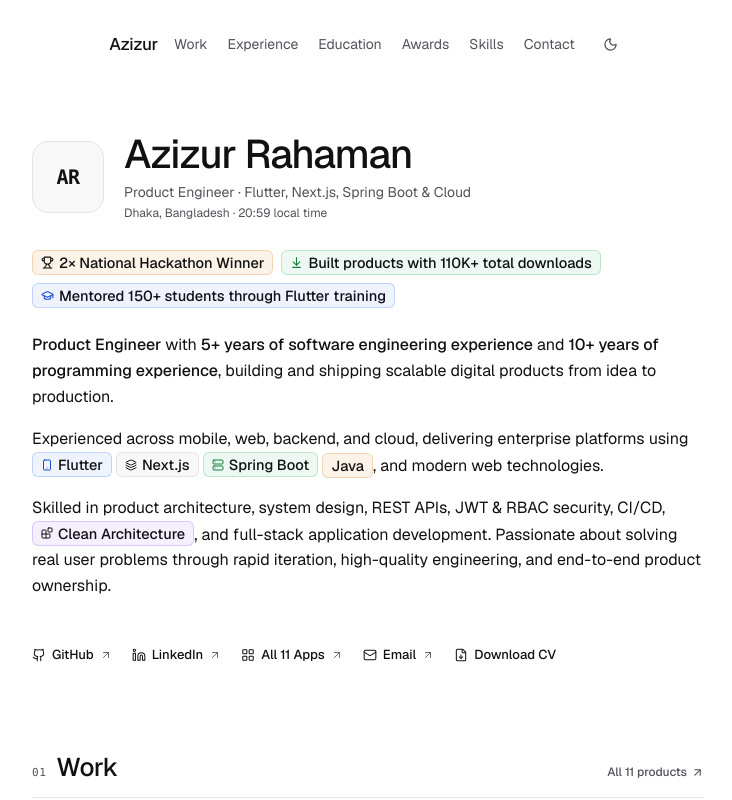
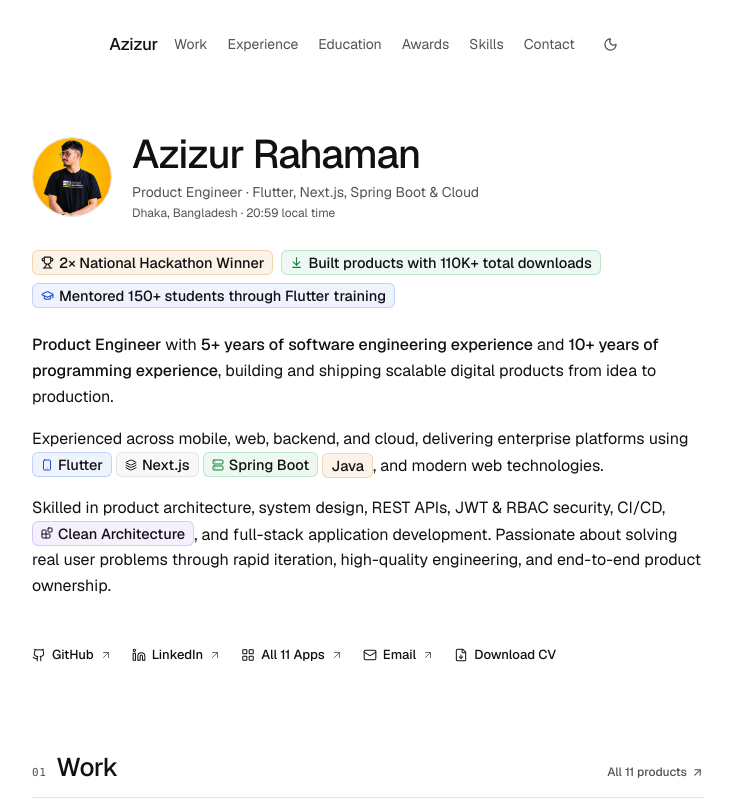
Before and after one commit to azizur-rahaman/portfolio, a Next.js app: page / in a window 1280 px wide. Shown: the top 800 px of the page, without its empty margins (272-1004 px from the left). Built offline with nearby package versions, Linux system fonts and the light colour scheme.

Commit message:
feat: update hero profile avatar with portrait image

```diff
--- a/src/components/Hero.tsx
+++ b/src/components/Hero.tsx
@@ -1,4 +1,5 @@
 import Link from "next/link";
+import Image from "next/image";
 import {
   ArrowDownToLine,
   ArrowUpRight,
@@ -61,13 +62,15 @@ export default function Hero() {
     <section aria-label="Introduction" className="pt-10 pb-16 sm:pt-14 sm:pb-20">
       {/* Identity Block */}
       <div className="flex items-center gap-4 sm:gap-5 mb-7">
-        <div
-          aria-hidden="true"
-          className="w-16 h-16 sm:w-[72px] sm:h-[72px] rounded-2xl bg-[var(--color-surface-raised)] border border-[var(--color-border-default)] flex items-center justify-center shrink-0 select-none"
-        >
-          <span className="font-mono text-[20px] font-semibold tracking-tight text-[var(--color-text-primary)]">
-            {profile.initials}
-          </span>
+        <div className="w-[72px] h-[72px] sm:w-[80px] sm:h-[80px] rounded-full bg-[var(--color-surface-raised)] border border-[var(--color-border-default)] overflow-hidden shrink-0">
+          <Image
+            src={profile.avatar}
+            alt={profile.name}
+            width={80}
+            height={80}
+            priority
+            className="w-full h-full object-cover"
+          />
         </div>
 
         <div className="min-w-0">
--- a/src/data/portfolio.ts
+++ b/src/data/portfolio.ts
@@ -92,6 +92,7 @@ export const portfolioData = {
     name: "Azizur Rahaman",
     shortName: "Azizur",
     initials: "AR",
+    avatar: "/images/avatar.png",
     role: "Product Engineer · Flutter, Next.js, Spring Boot & Cloud",
     location: "Dhaka, Bangladesh",
     timeZone: "Asia/Dhaka",
```
Also changed, not shown: public/images/avatar.png (added).
